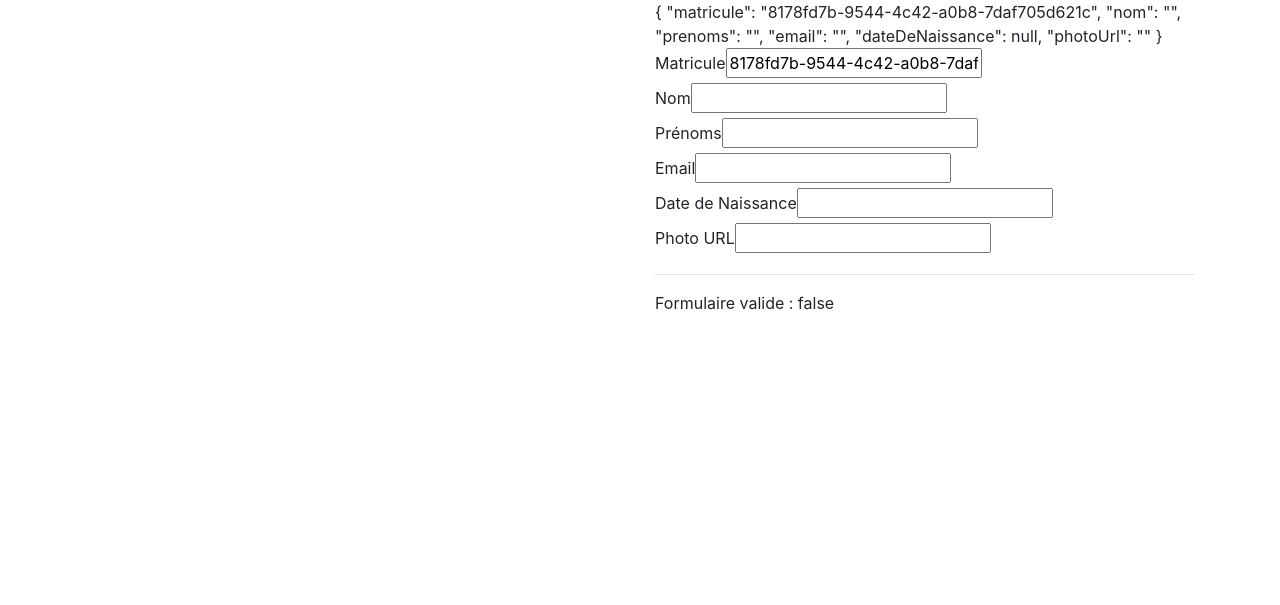
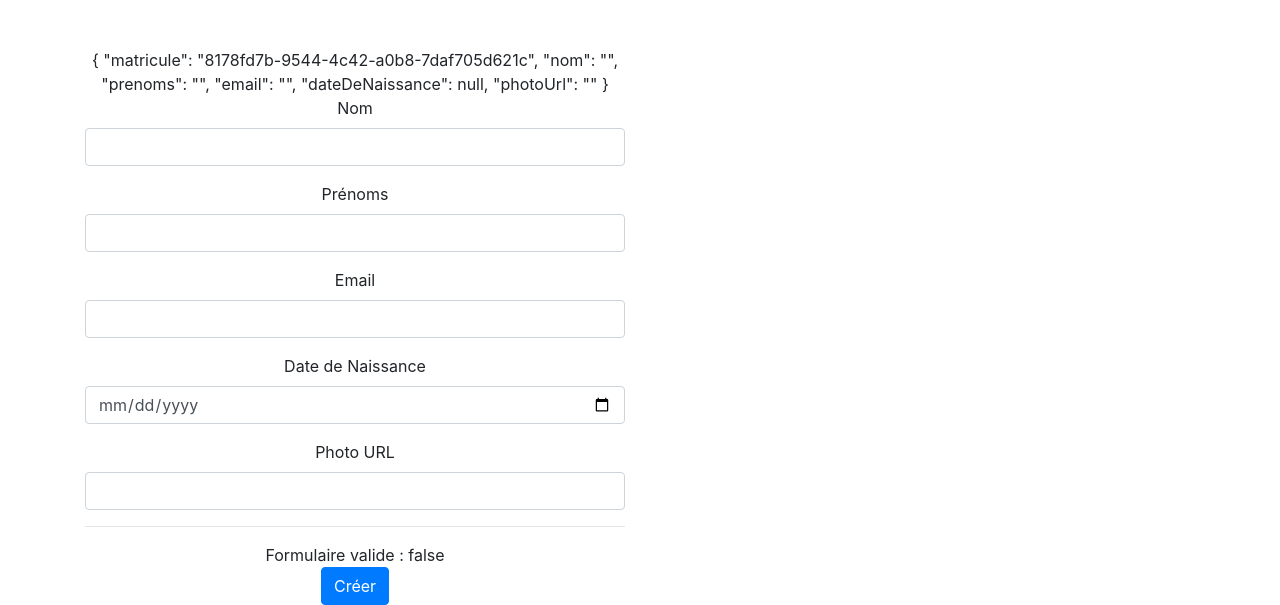
Before and after one commit to Khimet/collegues-front, an Angular app: page / in a window 1280 px wide. Shown: the part 272-877 px from the top of the page. Before the commit the page ends 800 px from the top, so only its background shows below. Built offline with nearby package versions, Linux system fonts and the light colour scheme.

Commit message:
TP 05 Angular Formulaire - Transformation du formulaire en Bootstrap et ajout des messages d'erreurs en dessous de chaque champs

```diff
--- a/src/app/app.component.html
+++ b/src/app/app.component.html
@@ -7,16 +7,16 @@
     </div>
     <div class="col-12 col-md-6">
       <app-collegue></app-collegue>
+      <!--<app-creer-collegue></app-creer-collegue>-->
+    </div>
+  </div>
+
+  <!-- creerCollegue component -->
+  <div class="row mt-5">
+    <div class="col-12 col-md-6 text-center">
       <app-creer-collegue></app-creer-collegue>
     </div>
   </div>
-
-  <!-- creerCollegue component
-  <div class="row">
-    <div class="col-12 col-md-6">
-      <app-creer-collegue></app-creer-collegue>
-    </div>
-  </div>
-   /creerCollegue component-->
+<!-- /creerCollegue component-->
 
 </div>
--- a/src/app/collegue/collegue.component.ts
+++ b/src/app/collegue/collegue.component.ts
@@ -38,8 +38,8 @@ export class CollegueComponent implements OnInit {
 
   clickCreerClient(): void {
     console.log('Créer un nouveau collègue');
-    let creerCollegueComponentObject = new CreerCollegueComponent(this.dataservice);
-    creerCollegueComponentObject.creerCollegue();
+    /*let creerCollegueComponentObject = new CreerCollegueComponent(this.dataservice);
+    creerCollegueComponentObject.creerCollegue();*/
   }
 
   clickModifierClient(): void {
--- a/src/app/creer-collegue/creer-collegue.component.html
+++ b/src/app/creer-collegue/creer-collegue.component.html
@@ -2,24 +2,52 @@
 {{nouveauCollegue | json}}
 
 <form #etatForm="ngForm">
+  <!--<div class="form-group" >
     <label for="matricule">Matricule </label>
-  <input type="text" name="matricule" [(ngModel)]="nouveauCollegue.matricule" readonly><br>
+    <input type="text" class="form-control" name="matricule" [(ngModel)]="nouveauCollegue.matricule" readonly>
+  </div>-->
+
+  <div class="form-group" [ngClass] ="{'was-validated' : etatNom.touched}"> <!-- {classe CSS voulue : un booléen qui selon sa valeur
+    active ou désactive la classe CSS -->
     <label for="nom">Nom </label>
-  <input type="text" name="nom" [(ngModel)]="nouveauCollegue.nom" required><br>
+    <input type="text" #etatNom="ngModel" class="form-control" name="nom" [(ngModel)]="nouveauCollegue.nom" required>
+    <div class="valid-feedback"></div>
+    <div class="invalid-feedback">Nom invalide</div>
+  </div>
+
+  <div class="form-group" [ngClass] ="{'was-validated' : etatPrenoms.touched}">
     <label for="prenoms">Prénoms </label>
-  <input type="text" name="prenoms" [(ngModel)]="nouveauCollegue.prenoms" required><br>
+    <input type="text" #etatPrenoms="ngModel" class="form-control" name="prenoms" [(ngModel)]="nouveauCollegue.prenoms" required>
+    <div class="valid-feedback"></div>
+    <div class="invalid-feedback">Prénoms invalide</div>
+  </div>
+
+  <div class="form-group" [ngClass] ="{'was-validated' : etatEmail.touched}">
     <label for="email">Email </label>
-  <input type="text" name="email" [(ngModel)]="nouveauCollegue.email" required><br>
+    <input type="email" #etatEmail="ngModel" class="form-control" name="email" [(ngModel)]="nouveauCollegue.email" required>
+    <div class="valid-feedback"></div>
+    <div class="invalid-feedback">Email invalide</div>
+  </div>
+
+  <div class="form-group" [ngClass] ="{'was-validated' : etatDateDeNaissance.touched}">
     <label for="dateDeNaissance">Date de Naissance </label>
-  <input type="datetime" name="dateDeNaissance" [(ngModel)]="nouveauCollegue.dateDeNaissance" required><br>
+    <input type="date" #etatDateDeNaissance="ngModel" class="form-control" name="dateDeNaissance" [(ngModel)]="nouveauCollegue.dateDeNaissance" required>
+    <div class="valid-feedback"></div>
+    <div class="invalid-feedback">Date de Naissance invalide</div>
+  </div>
+
+  <div class="form-group" [ngClass] ="{'was-validated' : etatPhotoURL.touched}">
     <label for="photoUrl">Photo URL </label>
-  <input type="text" name="photoUrl" [(ngModel)]="nouveauCollegue.photoUrl" required minlength="7">
+    <input type="url" #etatPhotoURL="ngModel" class="form-control" name="photoUrl" [(ngModel)]="nouveauCollegue.photoUrl" required minlength="7">
+    <div class="valid-feedback"></div>
+    <div class="invalid-feedback">URL de la photo invalide</div>
+  </div>
 
   <hr>
   Formulaire valide : {{etatForm.valid}}
 
   <br>
 
-  <!--<button>Créer</button>-->
+  <button type="submit" class="btn btn-primary">Créer</button>
 
 </form>
```
Lines whose indentation alone changed are shown as unchanged.
